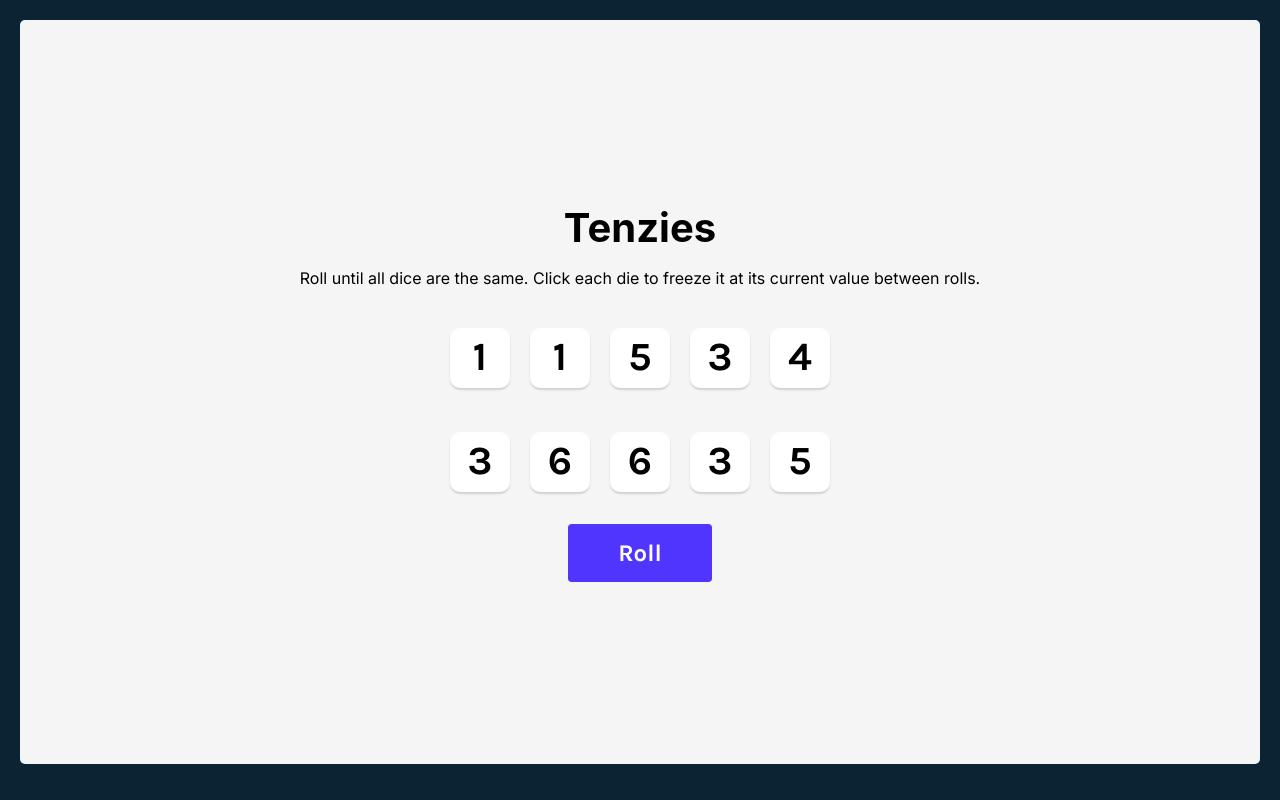
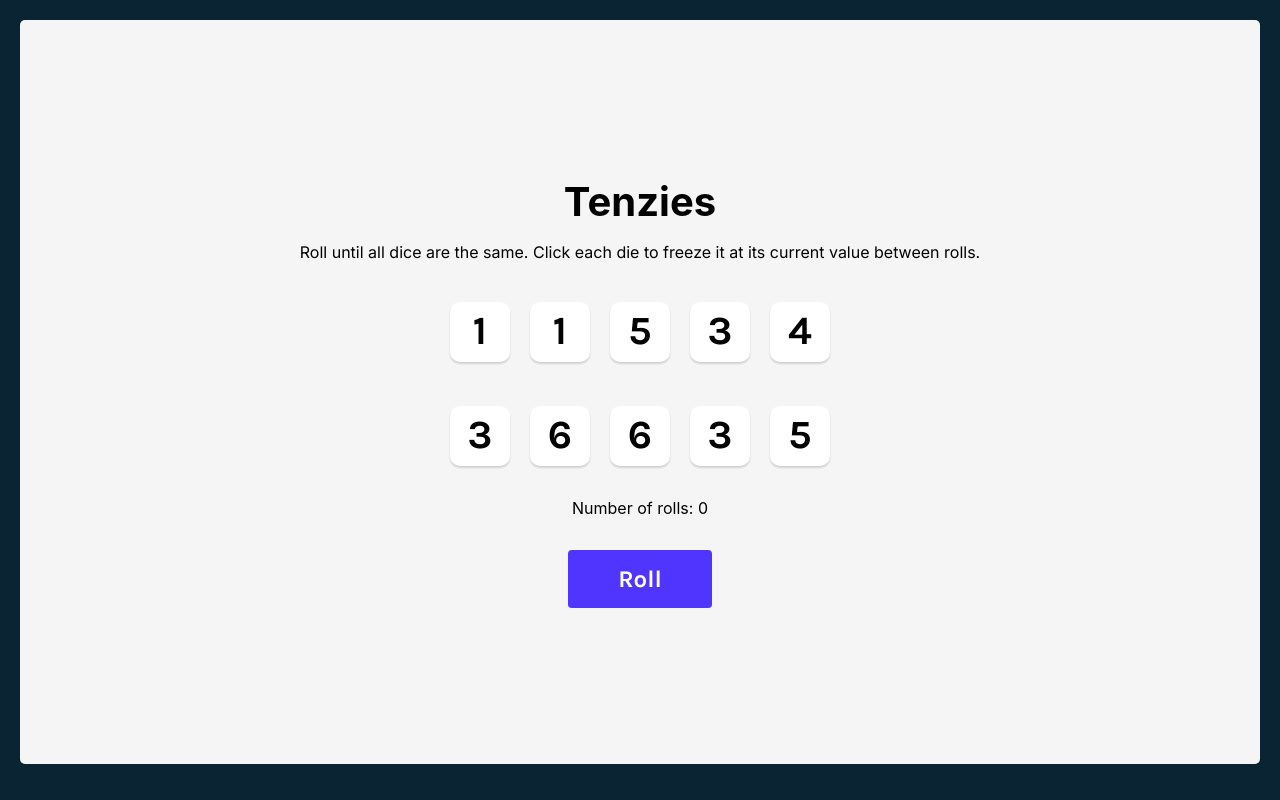
Before and after one commit to cruzrafaelx/tenzies, a React (Create React App) app: page / in a window 1280 px wide. Built offline with nearby package versions, Linux system fonts and the light colour scheme.

Commit message:
add number of rolls function

```diff
--- a/src/App.css
+++ b/src/App.css
@@ -68,6 +68,10 @@ main{
   cursor: pointer;
 }
 
+.rolls{
+  margin-top: 2em;
+}
+
 .roll--btn{
   background: #5035FF;
   color: white;
--- a/src/App.js
+++ b/src/App.js
@@ -9,10 +9,10 @@ function App() {
 
   const [dieNumbers, setDieNumbers] = useState(() => newDiceNumbers())
   const [tenzies, setTenzies] = useState(false)
+  const [rolls, setRolls] = useState(0)
 
   //Effect to check if values and isHold are equal and true
   useEffect(() => {
-    console.log("Dice have changed!")
 
     const winner = dieNumbers.every(num =>{
       return num.isHeld && dieNumbers[0].value === num.value
@@ -20,7 +20,6 @@ function App() {
 
      if(winner){
       setTenzies(true)
-      console.log("You won!")
     }
 
   }, [dieNumbers])
@@ -46,6 +45,7 @@ function App() {
 
   //Function to roll new dice
   function rollDice(){
+    setRolls(prevRolls => prevRolls + 1)
     if(!tenzies){
       setDieNumbers(prevDieNumbers => prevDieNumbers.map(item =>{
         return item.isHeld ? item : generateNewDie()
@@ -53,6 +53,7 @@ function App() {
     } else {
       setTenzies(!tenzies)
       setDieNumbers(newDiceNumbers())
+      setRolls(0)
     }
   }
 
@@ -77,6 +78,7 @@ function App() {
       <div className='dice--container'>
         {diceCollection}
       </div>
+      <p className='rolls'>Number of rolls: {rolls}</p>
       {<button className='roll--btn' onClick={()=>rollDice()} >{tenzies ? "New Game": "Roll"}</button>}
       {tenzies && <ReactConfetti />}
     </main>
```
